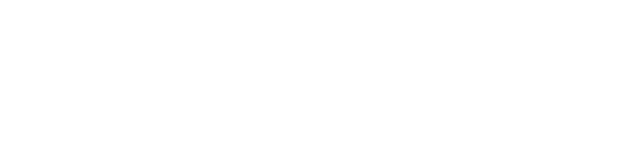
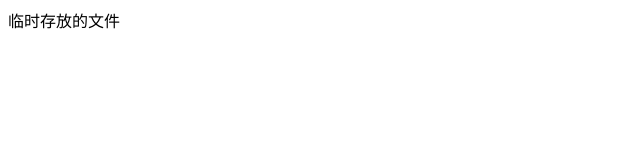
Before and after one commit to Jasonwang911/newGitRes, a website: page index.html in a window 1280 px wide. Shown: the whole page, without its empty margins (0-640 px from the left). Drawn offline with Linux system fonts and the light colour scheme.

Commit message:
暂时存放

```diff
--- a/index.html
+++ b/index.html
@@ -7,6 +7,6 @@
     <title>Document</title>
 </head>
 <body>
-
+    <div>临时存放的文件</div>
 </body>
 </html>
```
